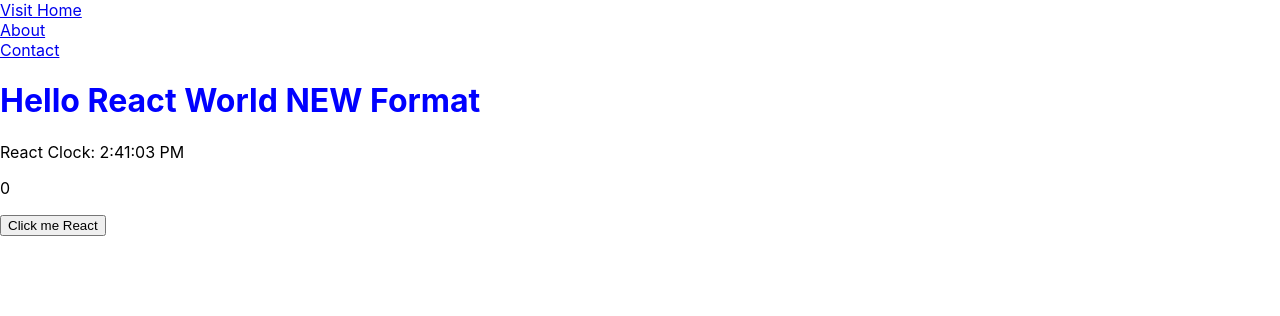
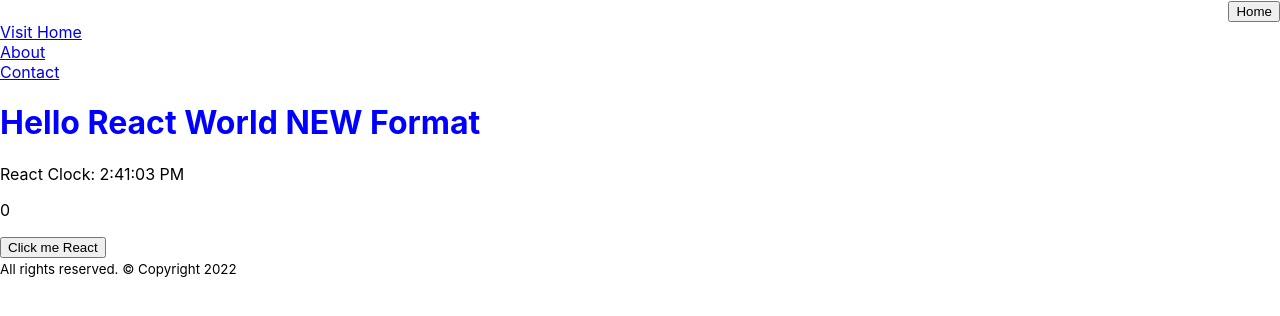
Before and after one commit to PatrickLTI/myReactAppCourse, a React (Create React App) app: page / in a window 1280 px wide. Shown: the top 316 px of the page. Built offline with nearby package versions, Linux system fonts and the light colour scheme.

Commit message:
HomeButton

```diff
--- a/src/App.js
+++ b/src/App.js
@@ -15,7 +15,9 @@ function App() {
           <Route index element={<Home />} />
           <Route path="about" element={<About />} />
           <Route path="contact" element={<Contact />} />
+          <Route path='*' element={<p>Invalid URL</p>}/>
           </Route>
+
       </Routes>
     </div>
   )
--- a/src/components/Footer.js
+++ b/src/components/Footer.js
@@ -1,7 +1,9 @@
 import React from "react";
 
 function Footer () {
+    return(
     <small>All rights reserved. &copy; Copyright 2022</small>
+    )
 }
 
 export default Footer;
--- /dev/null
+++ b/src/components/HomeButton.js
@@ -0,0 +1,17 @@
+import { useNavigate } from "react-router-dom";
+function HomeButton() {
+    const navigate = useNavigate();
+    const handleSubmit = (event) => {
+        try {
+            navigate("/", { replace: true });
+        } catch (error) {
+            console.log(error);
+        }
+    };
+    return (
+        <div style={{ flexDirection: "row", direction: "rtl" }}>
+            <button onClick={handleSubmit}>Home</button>
+        </div>
+    );
+}
+export default HomeButton;
--- a/src/pages/Header.js
+++ b/src/pages/Header.js
@@ -1,14 +1,22 @@
 
 import React from "react"
 import { Link } from "react-router-dom";
+import HomeButton from "../components/HomeButton";
 
 function Header() {
     return (
         <div>
-            <Link to="/">Visit Home</Link><br/>
-            <Link to="/about">About</Link><br/>
-            <Link to="/contact">Contact</Link>
-        </div>);
+            <div>
+                <HomeButton />
+            </div>
+            <div>
+                <Link to="/">Visit Home</Link><br />
+                <Link to="/about">About</Link><br />
+                <Link to="/contact">Contact</Link>
+            </div>
+        </div >
+
+    );
 }
 
 export default Header;
```
